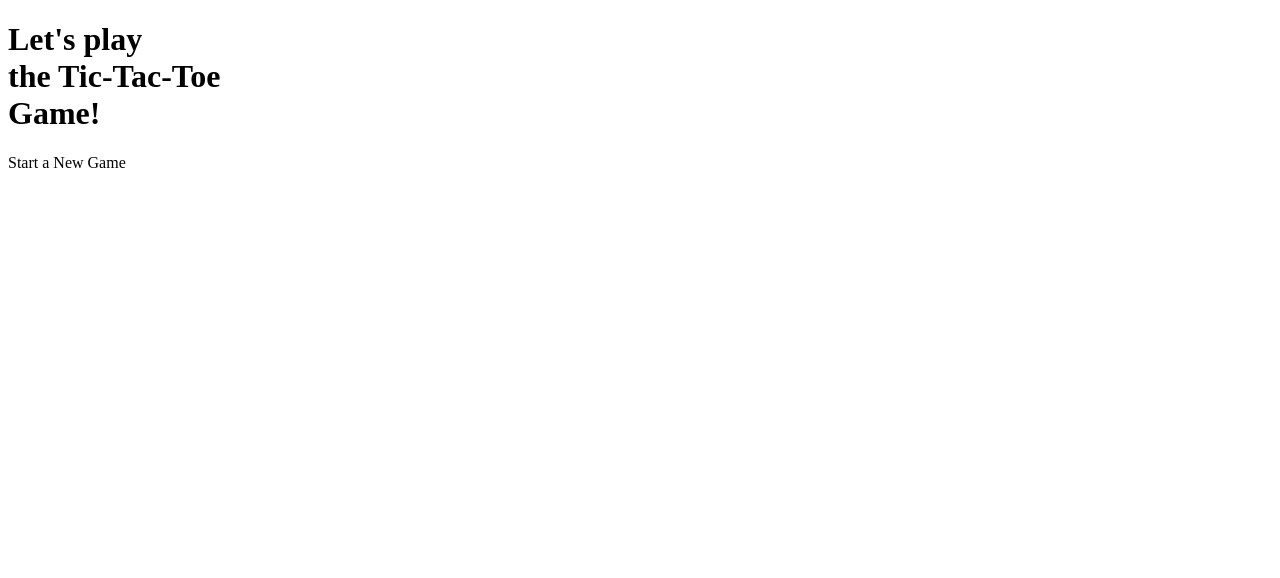
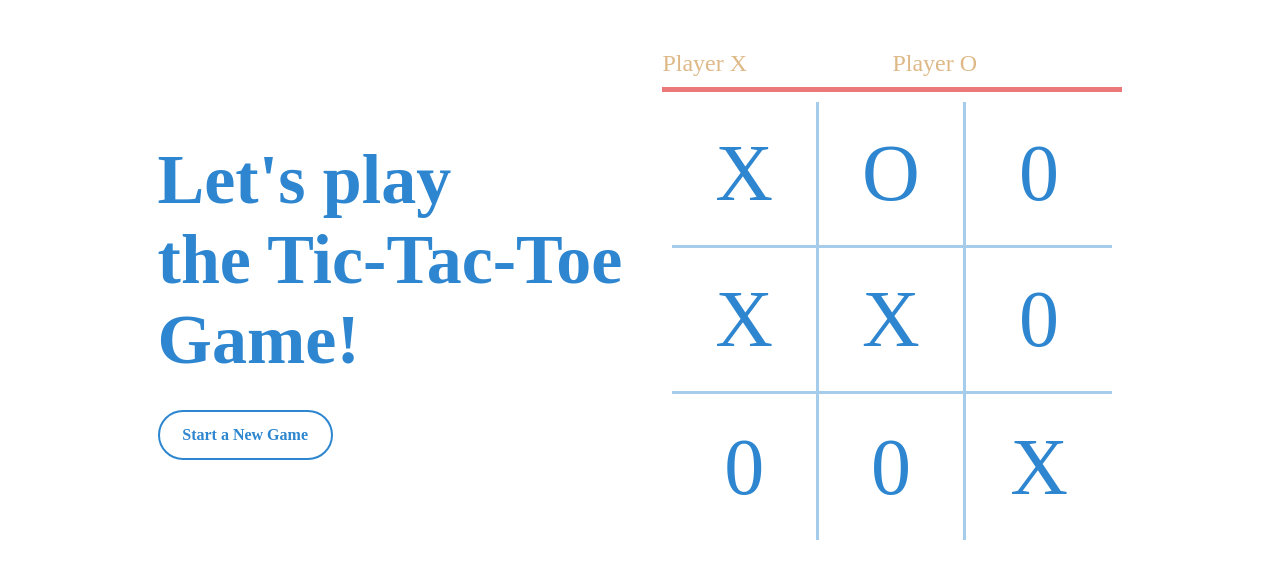
Before and after one commit to yash474/tic-tac-toe.github.io, a plain HTML site: page index.html in a window 1280 px wide. Drawn offline with Linux system fonts and the light colour scheme.

Commit message:
now we r done with our html part , we have created the tic tac toe grid and we have styled each component for now

```diff
--- a/CSS/style.css
+++ b/CSS/style.css
@@ -0,0 +1,111 @@
+/*  ( * ->this "*"  is called universal selector  */
+
+* {
+    box-sizing: border-box;
+    margin: 0;
+}
+
+body {
+    /* font-family: */
+    color: rgb(45, 134, 207)
+}
+
+.wrapper {
+    max-width: 1440;
+    height: 600px;
+    background-color: white;
+    display: flex;
+    /* for vertical align */
+    align-items: center;
+    /* for horizontal align */
+    justify-content: center;
+    margin: 0 auto;
+
+}
+
+h1 {
+    font-size: 70px;
+    font-weight: bolder;
+}
+
+.restart {
+    background-color: white;
+    width: 175px;
+    height: 50px;
+    display: flex;
+    justify-content: center;
+    align-items: center;
+    border-radius: 50px;
+    border: 2px solid rgb(45, 134, 207);
+    transform: all 0.2s ease;
+    /* whenever we move curser it will convert to hand */
+    cursor: pointer;
+    font-weight: bolder;
+    margin-top: 30px;
+}
+
+.restart:hover {
+    background-color: rgb(45, 134, 207);
+    color: white
+}
+
+.game {
+    display: flex;
+    flex-direction: column;
+    width: 500px;
+    height: 500px;
+    padding-left: 40px;
+}
+
+.header {
+    display: flex;
+    color: burlywood;
+    font-size: 24px;
+}
+
+/* giving space b/w span Player-X & Player-O */
+.header .player-x {
+    flex: 1;
+    border-bottom: 5px solid rgba(226, 56, 56, 0.671);
+    padding-bottom: 10px;
+}
+
+.header .player-o {
+    flex: 1;
+    border-bottom: 5px solid rgba(226, 56, 56, 0.671);;
+    padding-bottom: 10px;
+}
+
+/* for creating the grid */
+.board {
+    /* background-color: aqua; */
+    display: grid;
+    /* 1fr means we are asking each tiles to take eql fraction of space */
+    grid-template-columns: repeat(3, 1fr);
+    grid-template-rows: repeat(3, 1fr);
+    grid-gap: 0px;
+    flex-grow: 1;
+    padding: 10px;
+}
+
+.board-tile {
+    display: flex;
+    justify-content: center;
+    align-items: center;
+    font-size: 80px;
+    background-color: white;
+    cursor: pointer;
+}
+
+/* :not(:nth-child(3n)) -> means tile which are in position of multiple of 3 except them */
+.board-tile:not(:nth-child(3n)) {
+    border-right: 3px solid rgba(45, 134, 207, 0.418);
+}
+
+.board-tile:not(:nth-last-child(-n+3)) {
+    border-bottom: 3px solid rgba(45, 134, 207, 0.418);
+}
+
+.board-tile:hover {
+    background: #eee;
+}
--- a/index.html
+++ b/index.html
@@ -5,9 +5,10 @@
     <meta http-equiv="X-UA-Compatible" content="IE=edge">
     <meta name="viewport" content="width=device-width, initial-scale=1.0">
     <title>Tic-Tac-Toe</title>
+    <link rel="stylesheet" href="./CSS/style.css">
 </head>
 <body>
-    <div class="wraper">
+    <div class="wrapper">
 
         <div class="left">
             <div class="title">
@@ -23,7 +24,28 @@
         </div>
 
         <div class="right">
+            <div class="game">
+                <div class="header">
+                    <div class="player-x">
+                        <span>Player X</span>
+                    </div>
+                    <div class="player-o">
+                        <span>Player O</span>
+                    </div>
+                </div>
 
+                <div class="board">
+                    <div class="board-tile">X</div>
+                    <div class="board-tile">O</div>
+                    <div class="board-tile">0</div>
+                    <div class="board-tile">X</div>
+                    <div class="board-tile">X</div>
+                    <div class="board-tile">0</div>
+                    <div class="board-tile">0</div>
+                    <div class="board-tile">0</div>
+                    <div class="board-tile">X</div>
+                </div>
+            </div>
         </div>
     </div>
 </body>
```
